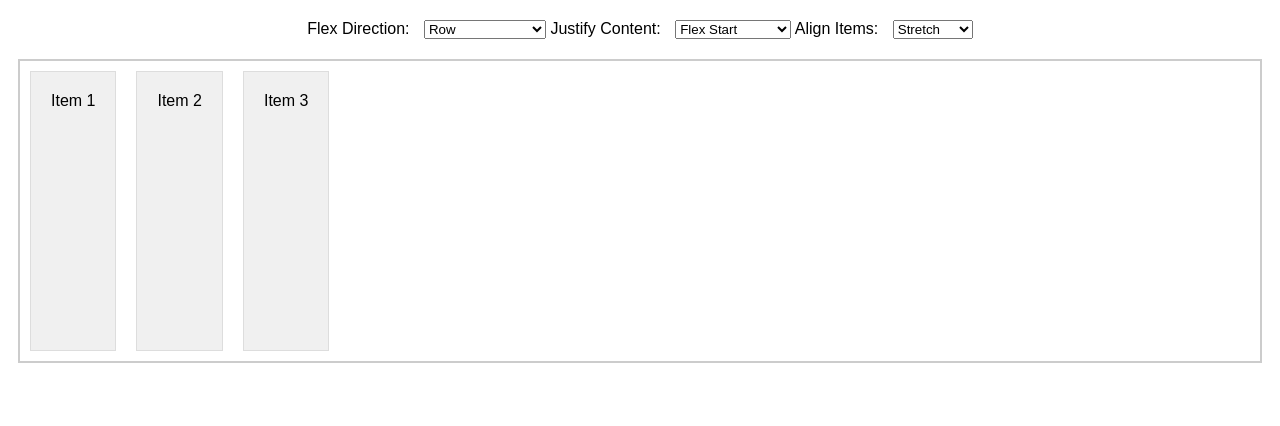
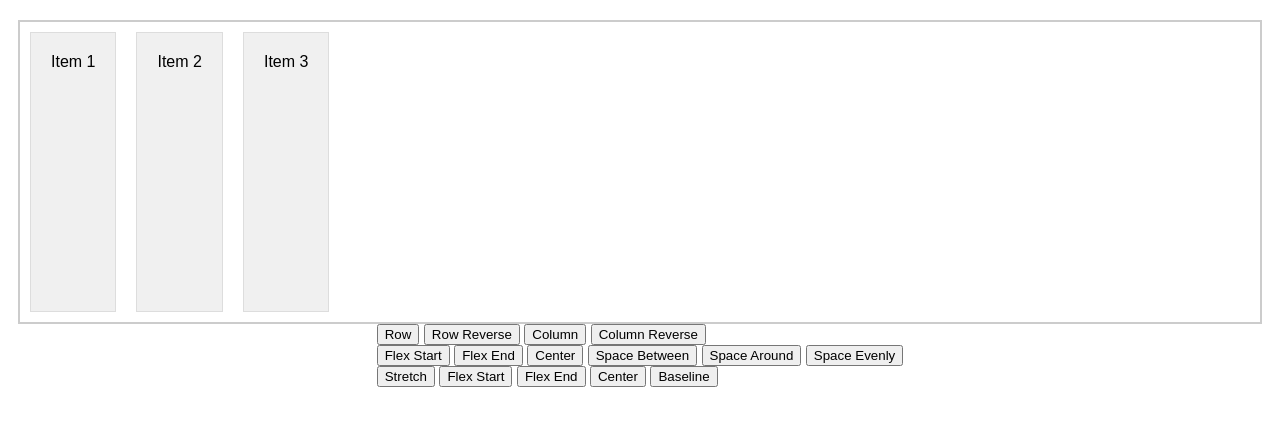
Before and after one commit to DaddySmurf1920/CRUZ_TSA8, a plain HTML site: page index.html in a window 1280 px wide. Drawn offline with Linux system fonts and the light colour scheme.

Commit message:
Update index.html

```diff
--- a/index.html
+++ b/index.html
@@ -7,41 +7,38 @@
     <link rel="stylesheet" href="styles.css">
 </head>
 <body>
-    <div class="controls">
-        <label for="direction">Flex Direction:</label>
-        <select id="direction" onchange="updateFlexbox()">
-            <option value="row">Row</option>
-            <option value="row-reverse">Row Reverse</option>
-            <option value="column">Column</option>
-            <option value="column-reverse">Column Reverse</option>
-        </select>
-
-        <label for="justify">Justify Content:</label>
-        <select id="justify" onchange="updateFlexbox()">
-            <option value="flex-start">Flex Start</option>
-            <option value="flex-end">Flex End</option>
-            <option value="center">Center</option>
-            <option value="space-between">Space Between</option>
-            <option value="space-around">Space Around</option>
-            <option value="space-evenly">Space Evenly</option>
-        </select>
-
-        <label for="align">Align Items:</label>
-        <select id="align" onchange="updateFlexbox()">
-            <option value="stretch">Stretch</option>
-            <option value="flex-start">Flex Start</option>
-            <option value="flex-end">Flex End</option>
-            <option value="center">Center</option>
-            <option value="baseline">Baseline</option>
-        </select>
-    </div>
-
     <div class="flex-container" id="flex-container">
         <div class="flex-item">Item 1</div>
         <div class="flex-item">Item 2</div>
         <div class="flex-item">Item 3</div>
     </div>
 
+    <div class="controls">
+        <div class="control-group">
+            <button onclick="setDirection('row')">Row</button>
+            <button onclick="setDirection('row-reverse')">Row Reverse</button>
+            <button onclick="setDirection('column')">Column</button>
+            <button onclick="setDirection('column-reverse')">Column Reverse</button>
+        </div>
+
+        <div class="control-group">
+            <button onclick="setJustifyContent('flex-start')">Flex Start</button>
+            <button onclick="setJustifyContent('flex-end')">Flex End</button>
+            <button onclick="setJustifyContent('center')">Center</button>
+            <button onclick="setJustifyContent('space-between')">Space Between</button>
+            <button onclick="setJustifyContent('space-around')">Space Around</button>
+            <button onclick="setJustifyContent('space-evenly')">Space Evenly</button>
+        </div>
+
+        <div class="control-group">
+            <button onclick="setAlignItems('stretch')">Stretch</button>
+            <button onclick="setAlignItems('flex-start')">Flex Start</button>
+            <button onclick="setAlignItems('flex-end')">Flex End</button>
+            <button onclick="setAlignItems('center')">Center</button>
+            <button onclick="setAlignItems('baseline')">Baseline</button>
+        </div>
+    </div>
+
     <script src="script.js"></script>
 </body>
 </html>
```
